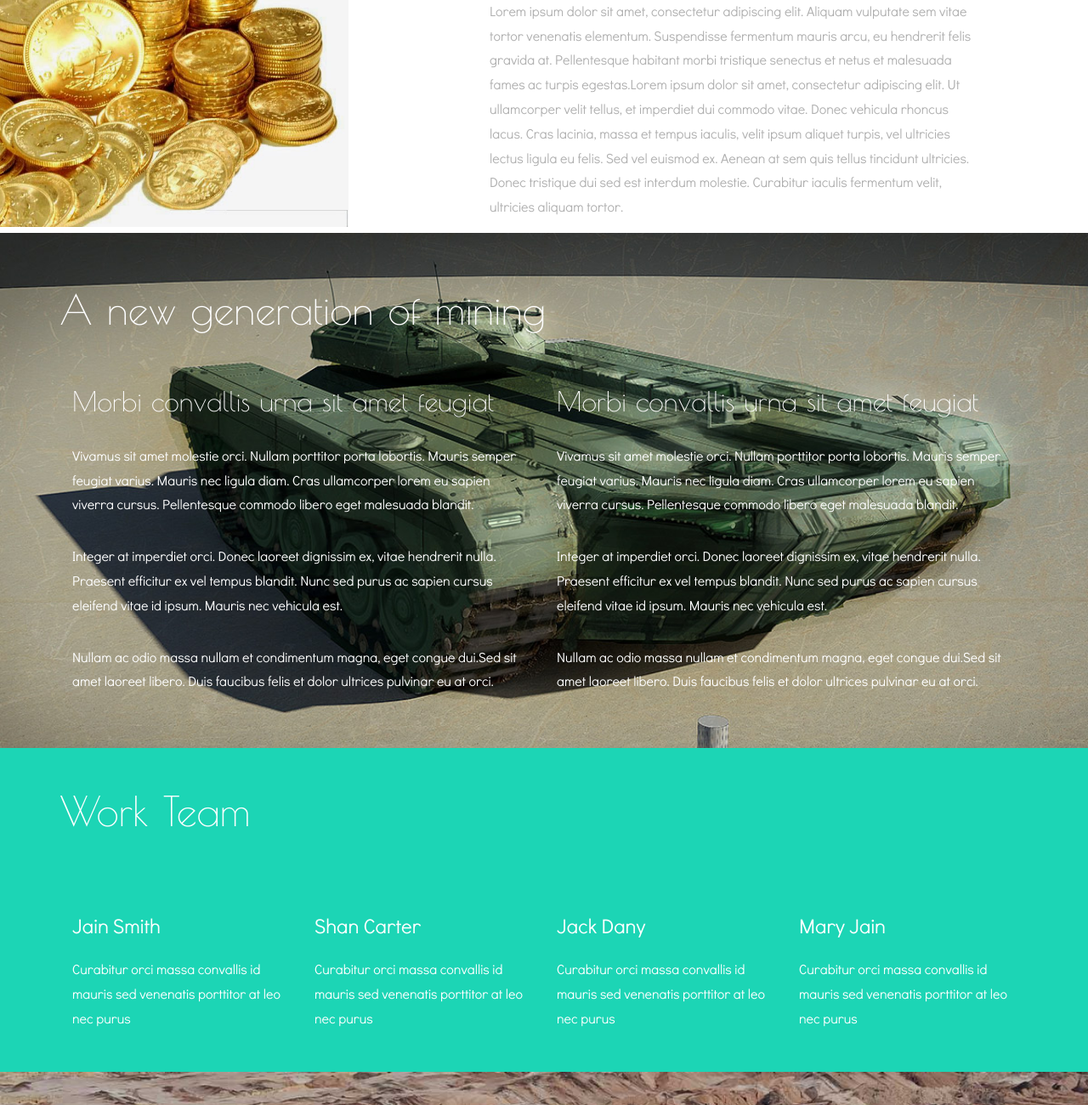
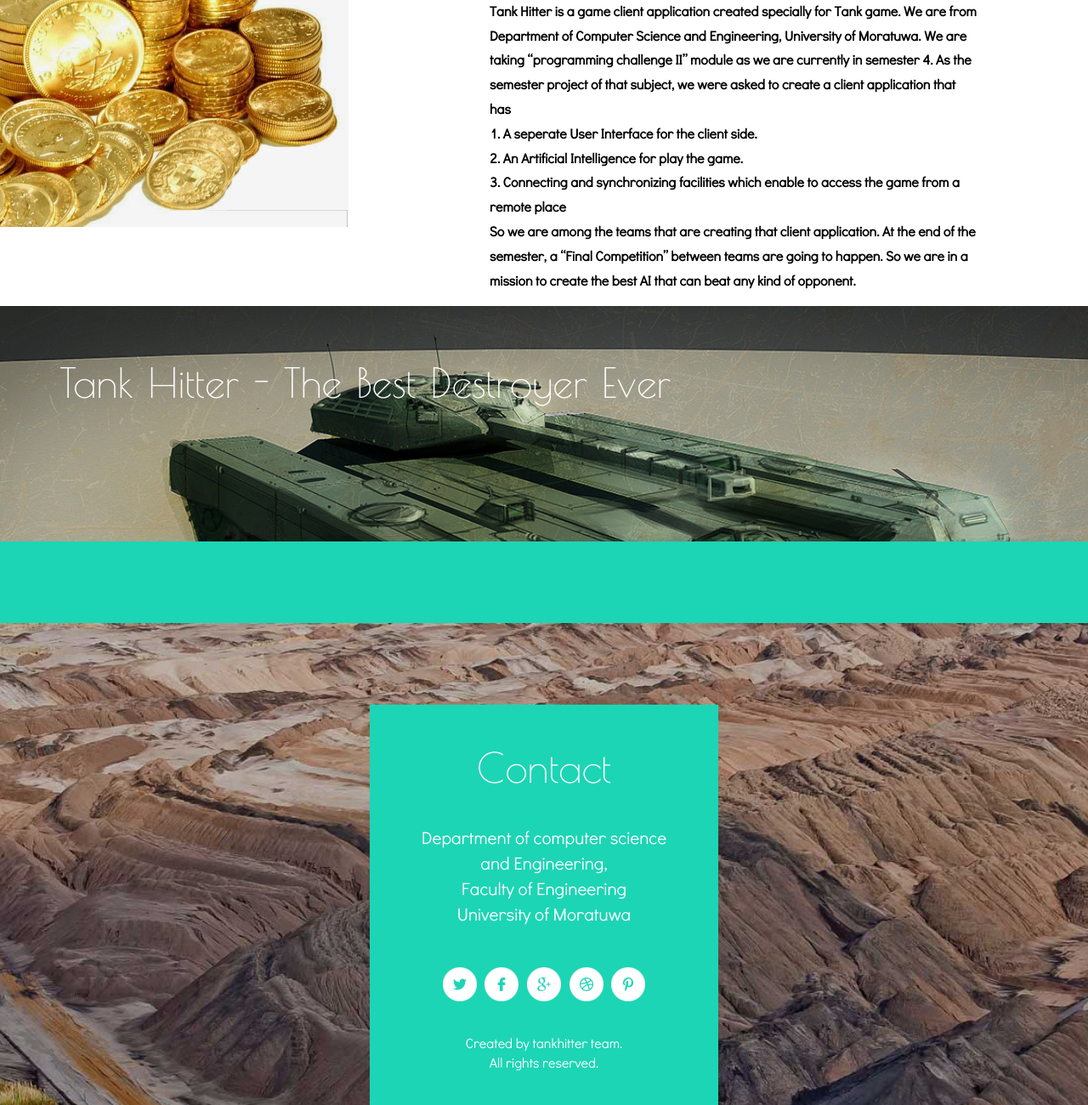
Before and after one commit to dimuthnc/tankhitterweb, a plain HTML site: page about.html in a window 1280 px wide. Shown: the part 518-1818 px from the top of the page at 85% size. Drawn offline with Linux system fonts and the light colour scheme.

Commit message:
Finished creating about page

```diff
--- a/about.html
+++ b/about.html
@@ -1,13 +1,8 @@
-<!--A Design by W3layouts
-Author: W3layout
-Author URL: http://w3layouts.com
-License: Creative Commons Attribution 3.0 Unported
-License URL: http://creativecommons.org/licenses/by/3.0/
--->
+
 <!DOCTYPE html>
 <html>
 <head>
-<title>Mining a Industrial Category Flat Bootstrap responsive Website Template | About :: w3layouts</title>
+<title>Tank Game</title>
 <meta name="viewport" content="width=device-width, initial-scale=1">
 <meta http-equiv="Content-Type" content="text/html; charset=utf-8" />
 <meta name="keywords" content="Mining Responsive web template, Bootstrap Web Templates, Flat Web Templates, Andriod Compatible web template,
@@ -59,15 +54,20 @@ Smartphone Compatible web template, free webdesigns for Nokia, Samsung, LG, Sony
 			</div>
 		<div class="welcome offer about">
 			<div class="welcome-left offer-left about-left">
-				<h3>A brief history of about us</h3>
-				<p>Lorem ipsum dolor sit amet, consectetur adipiscing elit. Aliquam vulputate sem vitae tortor venenatis
-					elementum. Suspendisse fermentum mauris arcu, eu hendrerit felis gravida at. Pellentesque habitant morbi
-					tristique senectus et netus et malesuada fames ac turpis egestas.Lorem ipsum dolor sit amet, consectetur
-					adipiscing elit. Ut ullamcorper velit tellus, et imperdiet dui commodo vitae. Donec vehicula rhoncus lacus.
-					Cras lacinia, massa et tempus iaculis, velit ipsum aliquet turpis, vel ultricies lectus ligula eu felis.
-					Sed vel euismod ex. Aenean at sem quis tellus tincidunt ultricies. Donec tristique dui sed est interdum
-					molestie. Curabitur iaculis fermentum velit, ultricies aliquam tortor.
-				</p>
+				<h3>What is Tank Hitter</h3>
+				<p style="color:black"><b>
+                    Tank Hitter is a game client application created specially for Tank game. We are from Department of Computer Science
+                    and Engineering, University of Moratuwa. We are taking <q>programming challenge  II</q> module as we are currently in
+                    semester 4. As the semester project of that subject, we were asked to create a client application that has
+                    <br> 1. A seperate User Interface for the client side. <br>
+                    2. An Artificial Intelligence for play the game.<br>
+                    3. Connecting and synchronizing facilities which enable to access the game from a remote place<br>
+
+                    So we are among the teams that are creating that client application. At the end of the semester, a <q>Final Competition</q>
+                    between teams are going to happen. So we are in a mission to create the best AI that can beat any kind of opponent.
+
+                </b>
+                </p>
 			</div>
 			<div class="welcome-right about-right">
 
@@ -80,26 +80,16 @@ Smartphone Compatible web template, free webdesigns for Nokia, Samsung, LG, Sony
 	<div class="about-bottom">
 		<!-- container -->
 		<div class="container">
-			<h3>A new generation of mining</h3>
+			<h3>Tank Hitter - The Best Destroyer Ever</h3>
 			<div class="about-bottom-grids">
 				<div class="col-md-6 about-bottom-left">
-					<h4>Morbi convallis urna sit amet feugiat</h4>
-					<p>Vivamus sit amet molestie orci. Nullam porttitor porta lobortis. Mauris semper feugiat varius. Mauris nec ligula
-						diam. Cras ullamcorper lorem eu sapien viverra cursus. Pellentesque commodo libero eget malesuada blandit.
-						<span>Integer at imperdiet orci. Donec laoreet dignissim ex, vitae hendrerit nulla. Praesent efficitur ex vel tempus
-						blandit. Nunc sed purus ac sapien cursus eleifend vitae id ipsum. Mauris nec vehicula est. </span>
-						Nullam ac odio massa nullam et condimentum magna, eget congue dui.Sed sit amet laoreet libero. Duis faucibus
-						felis et dolor ultrices pulvinar eu at orci.
+
+					<p>
 					</p>
 				</div>
 				<div class="col-md-6 about-bottom-left about-bottom-right">
-					<h4>Morbi convallis urna sit amet feugiat</h4>
-					<p>Vivamus sit amet molestie orci. Nullam porttitor porta lobortis. Mauris semper feugiat varius. Mauris nec ligula
-						diam. Cras ullamcorper lorem eu sapien viverra cursus. Pellentesque commodo libero eget malesuada blandit.
-						<span>Integer at imperdiet orci. Donec laoreet dignissim ex, vitae hendrerit nulla. Praesent efficitur ex vel tempus
-						blandit. Nunc sed purus ac sapien cursus eleifend vitae id ipsum. Mauris nec vehicula est. </span>
-						Nullam ac odio massa nullam et condimentum magna, eget congue dui.Sed sit amet laoreet libero. Duis faucibus
-						felis et dolor ultrices pulvinar eu at orci.
+
+					<p>
 					</p>
 				</div>
 				<div class="clearfix"> </div>
@@ -110,32 +100,7 @@ Smartphone Compatible web template, free webdesigns for Nokia, Samsung, LG, Sony
 	<!-- //about-bottom -->
 	<div class="about-team">
 			<!-- container -->
-			<div class="container">
-				<h4>Work Team</h4>
-				<div class="team-grids">
-					<div class="col-md-3 team-grid">
-						<img src="images/t1.jpg" alt="">
-						<h6>Jain Smith</h6>
-						<p> Curabitur orci massa convallis id mauris sed venenatis porttitor at leo nec purus</p>
-					</div>
-					<div class="col-md-3 team-grid">
-						<img src="images/t2.jpg" alt="">
-						<h6>shan carter</h6>
-						<p> Curabitur orci massa convallis id mauris sed venenatis porttitor at leo nec purus</p>
-					</div>
-					<div class="col-md-3 team-grid">
-						<img src="images/t3.jpg" alt="">
-						<h6>Jack dany</h6>
-						<p> Curabitur orci massa convallis id mauris sed venenatis porttitor at leo nec purus</p>
-					</div>
-					<div class="col-md-3 team-grid">
-						<img src="images/t4.jpg" alt="">
-						<h6>Mary Jain</h6>
-						<p> Curabitur orci massa convallis id mauris sed venenatis porttitor at leo nec purus</p>
-					</div>
-					<div class="clearfix"> </div>
-				</div>
-			</div>
+
 			<!-- //container -->
 		</div>
 	<!-- footer -->
```
Also changed, not shown: contact.html (+2 -7 lines), gallery.html (+2 -7 lines), services.html (+2 -7 lines), typography.html (+1 -1 lines).
